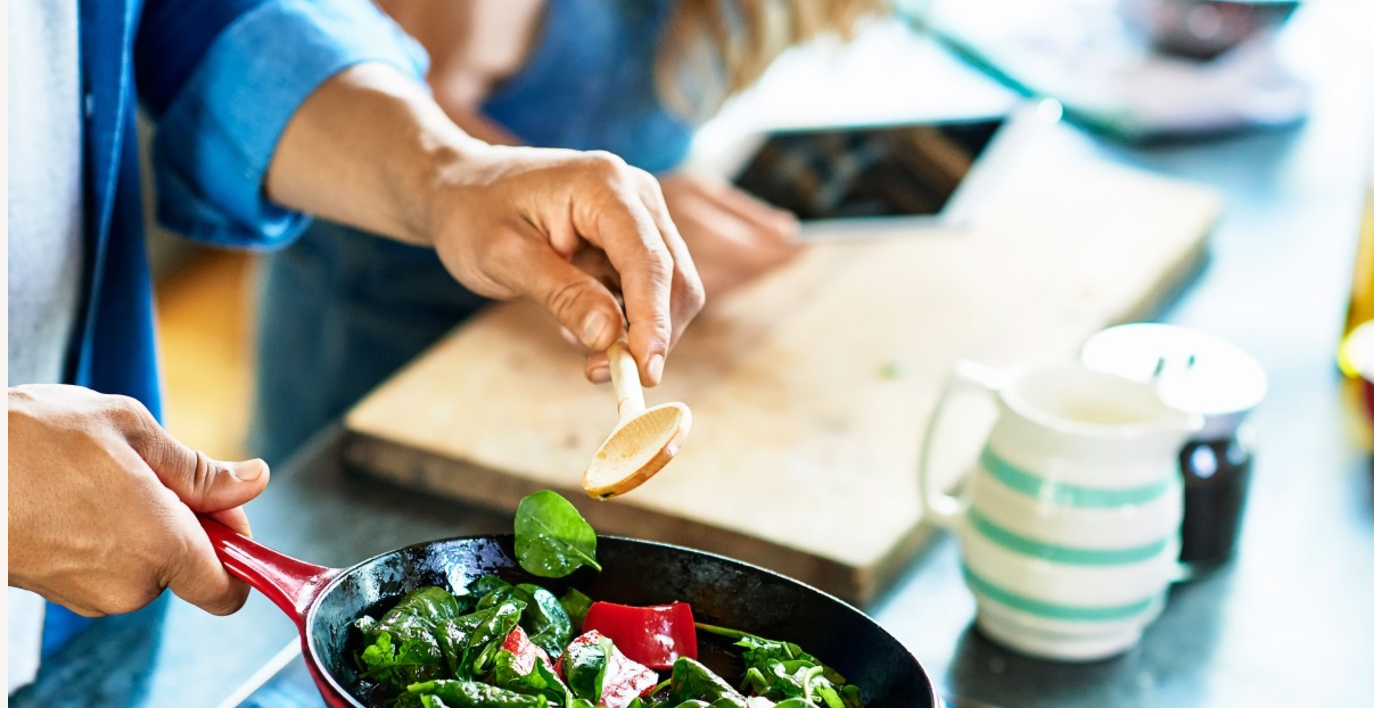
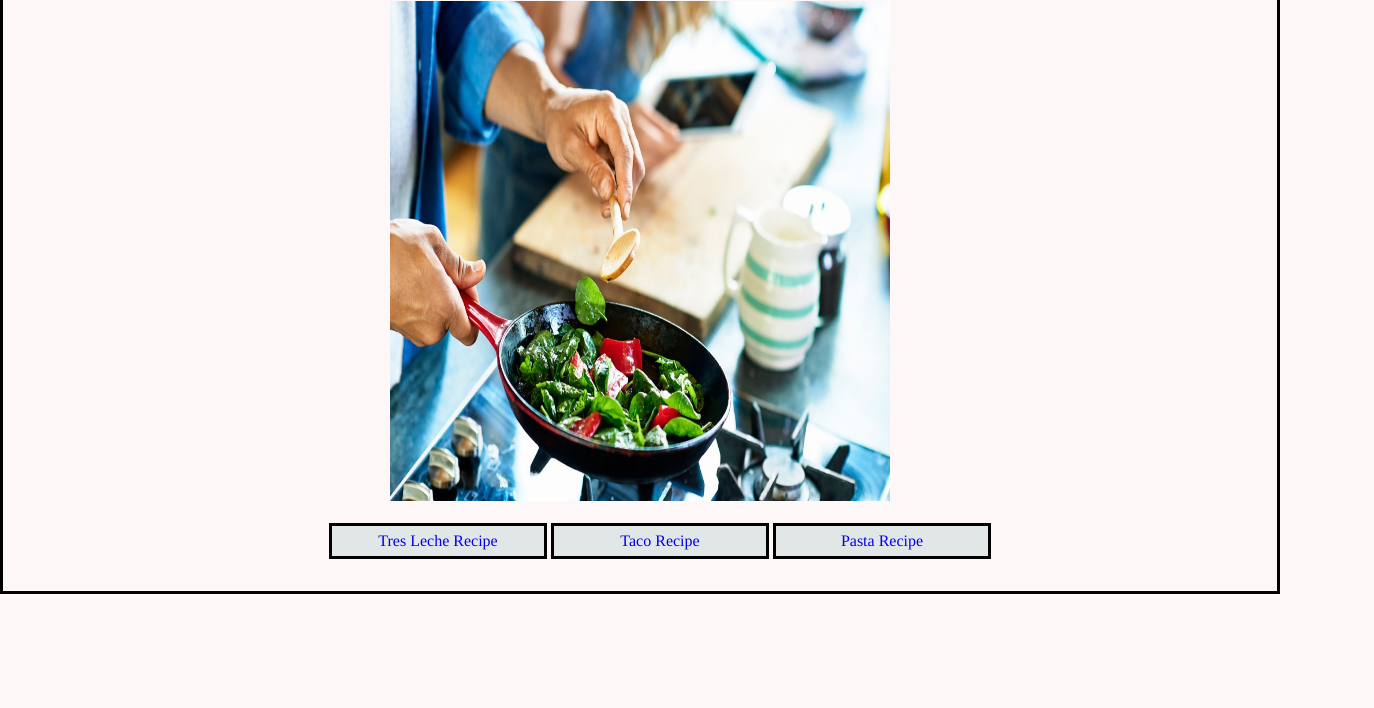
Before and after one commit to blakedoescoding/odin-recipes, a plain HTML site: page index.html in a window 1280 px wide. Shown: the part 92-800 px from the top of the page, 1374 px wide, since content can reach past the window. Drawn offline with Linux system fonts and the light colour scheme.

Commit message:
Added some styling on the main index.html page

```diff
--- a/index.html
+++ b/index.html
@@ -8,12 +8,12 @@
     </head>
     <body>
         <h1>Odin Recipes</h1>
-        <img class="image "src="./recipes/recipe.jpg" alt="Recipe Image">
+        <img class="image "src="./recipes/recipe.jpg" alt="Recipe Image" height="500" width="500">
         <div class="links">
             <ul>
-                <li><a href="../odin-recipes/recipes/tresleche.html">Tres Leche Recipe</a></li>
-                <li><a href="../odin-recipes/recipes/taco.html">Taco Recipe</a></li>
-                <li><a href="../odin-recipes/recipes/pasta.html">Pasta Recipe</a></li>
+                <li class="linkone"><a href="../odin-recipes/recipes/tresleche.html">Tres Leche Recipe</a></li>
+                <li class="linktwo"><a href="../odin-recipes/recipes/taco.html">Taco Recipe</a></li>
+                <li class="linkthree"><a href="../odin-recipes/recipes/pasta.html">Pasta Recipe</a></li>
             </ul>
         </div>
     </body>
--- a/styles.css
+++ b/styles.css
@@ -1,5 +1,8 @@
 body {
-    background-color: rgb(247, 244, 241);
+    background-color: rgb(253, 247, 247);
+    border: 3px solid black;
+    padding: 10px;
+    margin: auto;
     font-family: "futura-pt", Times, sans-serif;
     text-align: center;
 }
@@ -11,6 +14,28 @@ body {
 
 .links {
     font-family: 'futura-pt', Times, serif;
+}
+
+.links ul{
+    /* removes the bullet points */
+    list-style-type: none;
+}
+
+.links a {
+    /* removes the underline from the links */
+    text-decoration: none;
+}
+
+.linkone, .linktwo, .linkthree{
+    border: 3px solid;
+    border-color: black;
+    /* i think 6px is the margin on bottom/top, auto is the sides */
+    margin: 6px auto;
+    padding: 6px;
+    width: 200px;
+    /* inline-block sets the side by side and not stacked */
+    display: inline-block;
+    background-color: rgb(225, 231, 231);
 }
 
 .image {
```
